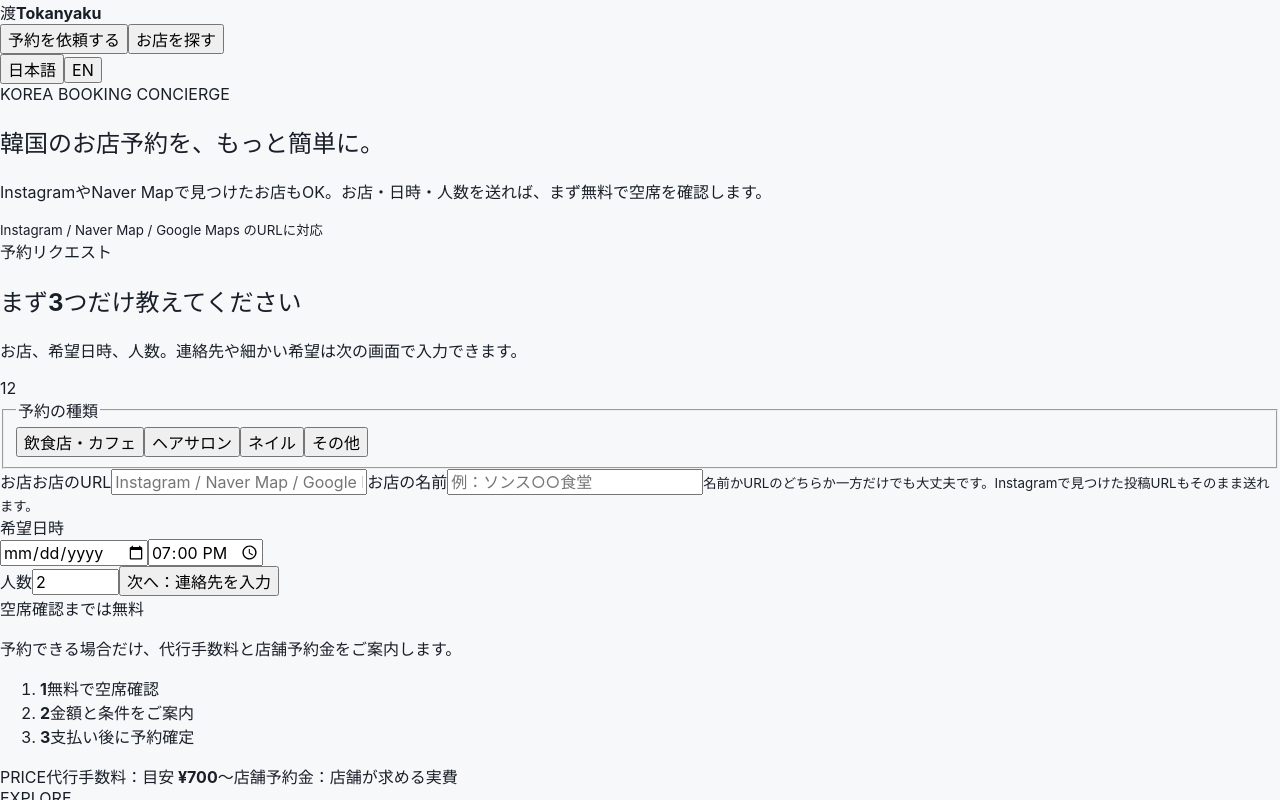
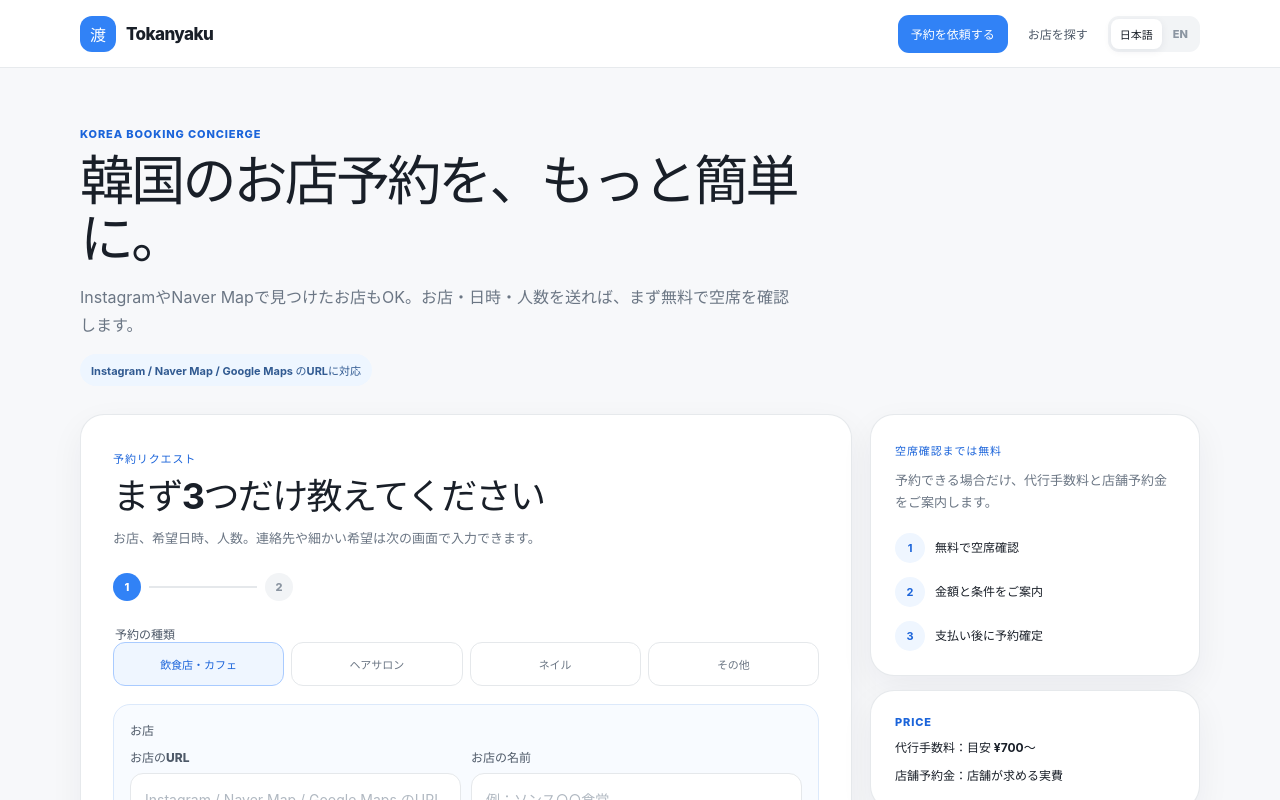
Before and after one commit to Flow4Work/Booking_Daijoubu, a Next.js app: page / in a window 1280 px wide. Shown: the top 800 px of the page. Built offline with nearby package versions, Linux system fonts and the light colour scheme.

Commit message:
Unify site metadata under Tokanyaku

```diff
--- a/app/layout.tsx
+++ b/app/layout.tsx
@@ -1,10 +1,11 @@
 import type { Metadata } from "next";
 import "./globals.css";
-import "./booking-polish.css";
+import "./tokanyaku.css";
 
 export const metadata: Metadata = {
-  title: "韓国のお店予約を日本語で | Booking Daijoubu",
-  description: "韓国のレストラン、カフェ、美容室の空席を日本語で無料確認。予約可能な場合のみ、名義と先払い方法をご案内します。",
+  title: "韓国のお店予約を日本語で | Tokanyaku",
+  description:
+    "韓国のレストラン、カフェ、美容室などを日本語で予約サポート。InstagramやNaver Mapで見つけたお店も、まず無料で空席確認できます。",
 };
 
 export default function RootLayout({ children }: Readonly<{ children: React.ReactNode }>) {
```
